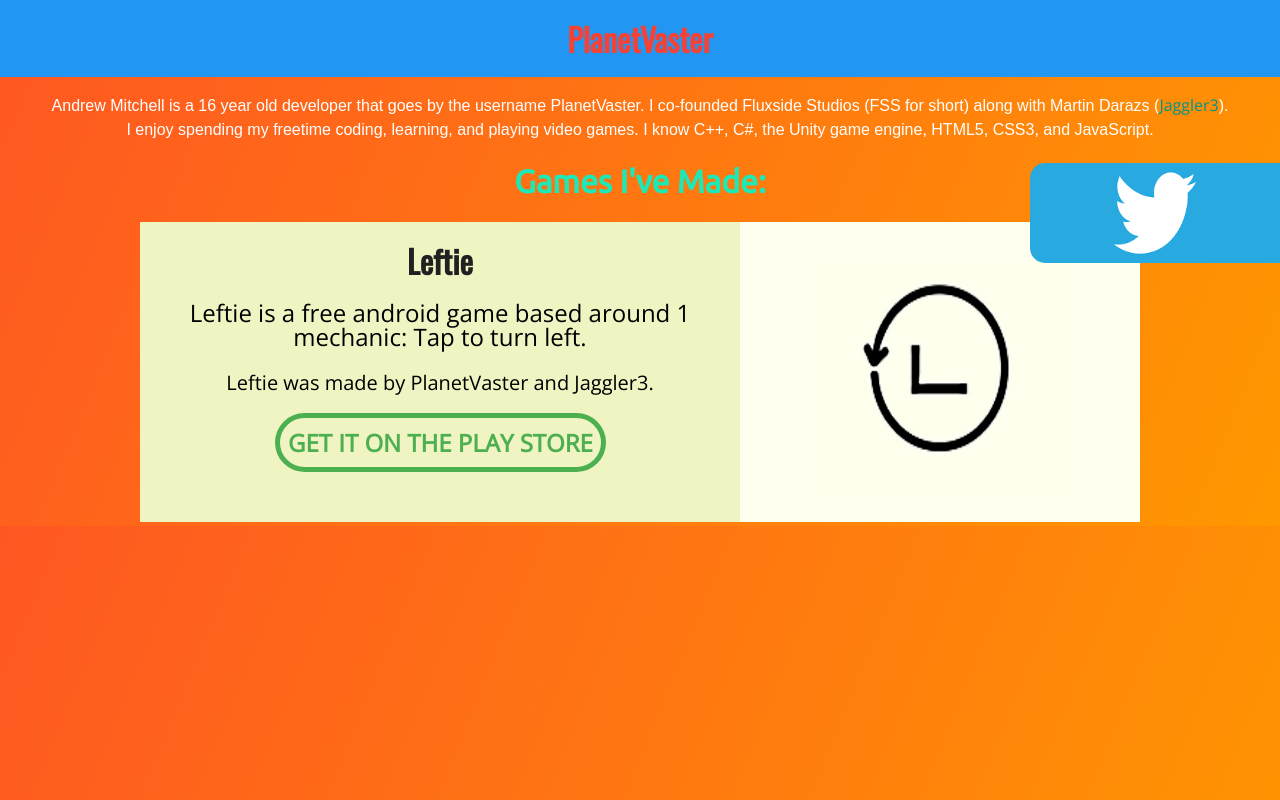
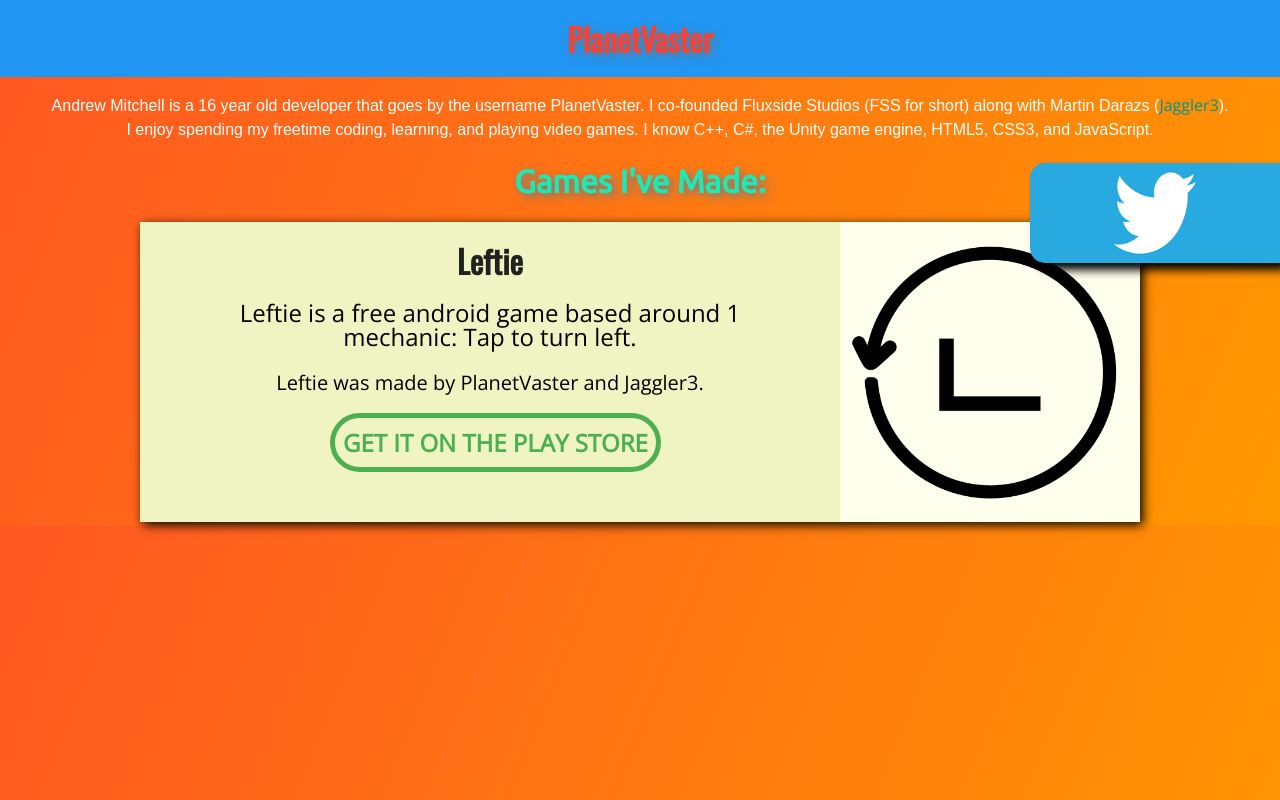
Before and after one commit to PlanetVaster/planetvaster.github.io, a plain HTML site: page index.html in a window 1280 px wide. Drawn offline with nearby package versions, Linux system fonts and the light colour scheme; a web font is replaced by a local one.

Commit message:
Made some minor improvements
Added shadows, resized leftie image

```diff
--- a/css/main.css
+++ b/css/main.css
@@ -33,6 +33,7 @@ body {
     background-color: #2196F3;
     padding: 15px 0 15px 0;
     margin: 0 0 10px 0;
+    text-shadow: 3px 3px 10px #607D8B;
 }
 
 #desc {
@@ -67,12 +68,14 @@ body {
 #twitter img {
     border-top-left-radius: 15px;
     border-bottom-left-radius: 15px;
+    box-shadow: 7px 7px 10px black;
 }
 
 #games-header {
     font-family: 'Ubuntu', sans-serif;
     text-align: center;
     color: #1DE9B6;
+    text-shadow: 3px 3px 10px #607D8B;
 }
 
 #games-container {
@@ -86,10 +89,11 @@ body {
     width: 1000px;
     height: 300px;
     margin: auto;
+    box-shadow: 3px 3px 10px black;
 }
 
 #leftie-stuff {
-    width: 600px;
+    width: 700px;
     height: 300px;
     float: left;
 }
@@ -109,6 +113,8 @@ body {
     padding-top: 5px
     margin: 0px;
     line-height: 1;
+    margin-left: 50px;
+    margin-right: 50px;
 }
 
 #leftie-authors {
@@ -132,12 +138,18 @@ body {
     color: #4CAF50;
     border: 5px solid #4CAF50;
     border-radius: 30px;
-    margin-left: 135px;
+    margin-left: 190px;
+    opacity: 1.0;
+}
+
+#leftie-link:hover {
+    opacity: 0.5;
 }
 
 #leftie-linked:visited {
     text-align: center;
     font-family: 'Open Sans', sans-serif;
+    font-weight: bold;
     font-size: 24px;
     text-decoration: none;
     padding: 8px;
@@ -145,7 +157,8 @@ body {
     color: #4CAF50;
     border: 5px solid #4CAF50;
     border-radius: 30px;
-    margin: auto;
+    margin-left: 190px;
+    opacity: 1.0;
 }
 
 #leftie-image {
--- a/index.html
+++ b/index.html
@@ -32,7 +32,7 @@
                 <a href="https://bnc.lt/y96l/txIAZS72as" target="_blank" id="leftie-link">GET IT ON THE PLAY STORE</a>
             </div>
             <div id="leftie-image">
-                <img src="img/leftie.jpg" width="400px" height="300px"/>
+                <img src="img/leftie.png" width="300px" height="300px"/>
             </div>
         </div>
     </div>
```
Also changed, not shown: img/leftie.jpg (deleted), img/leftie.png (added).
